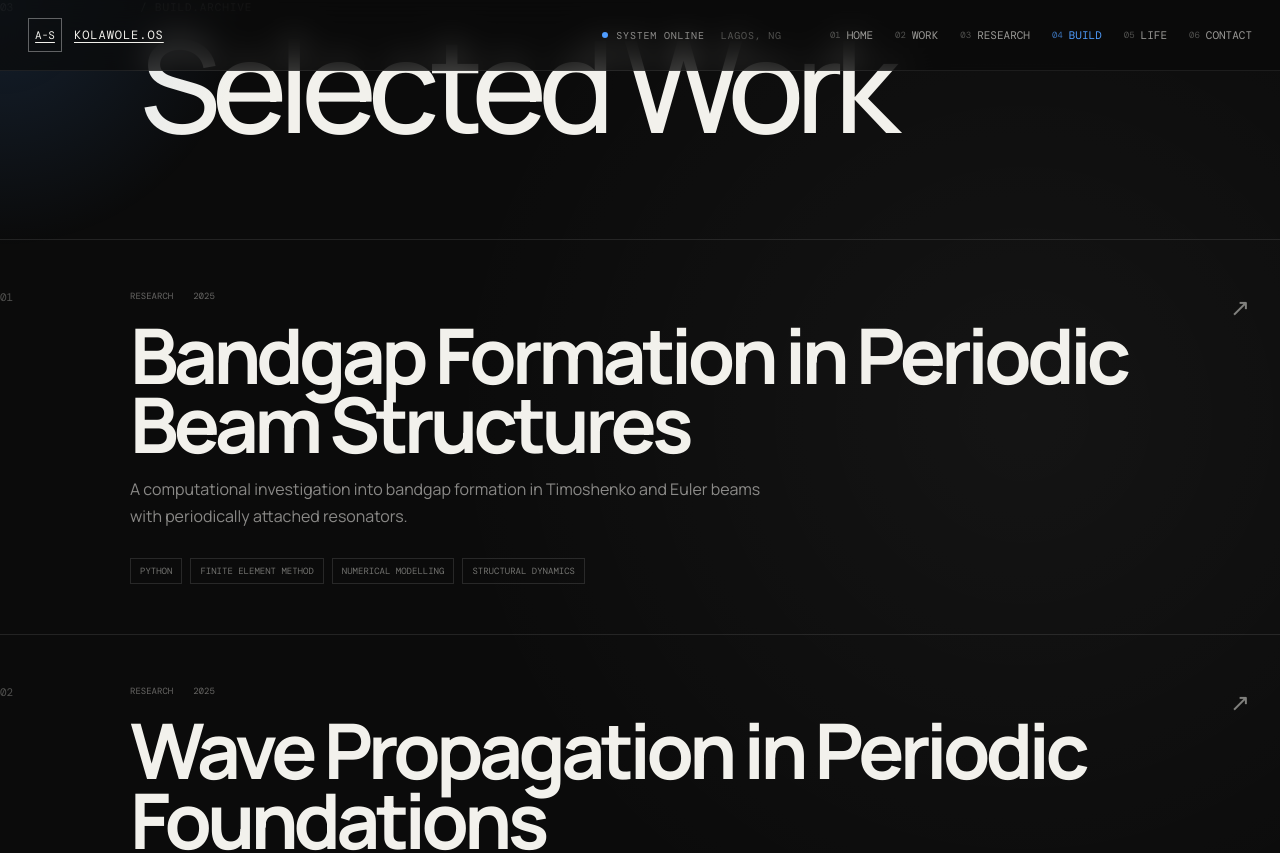
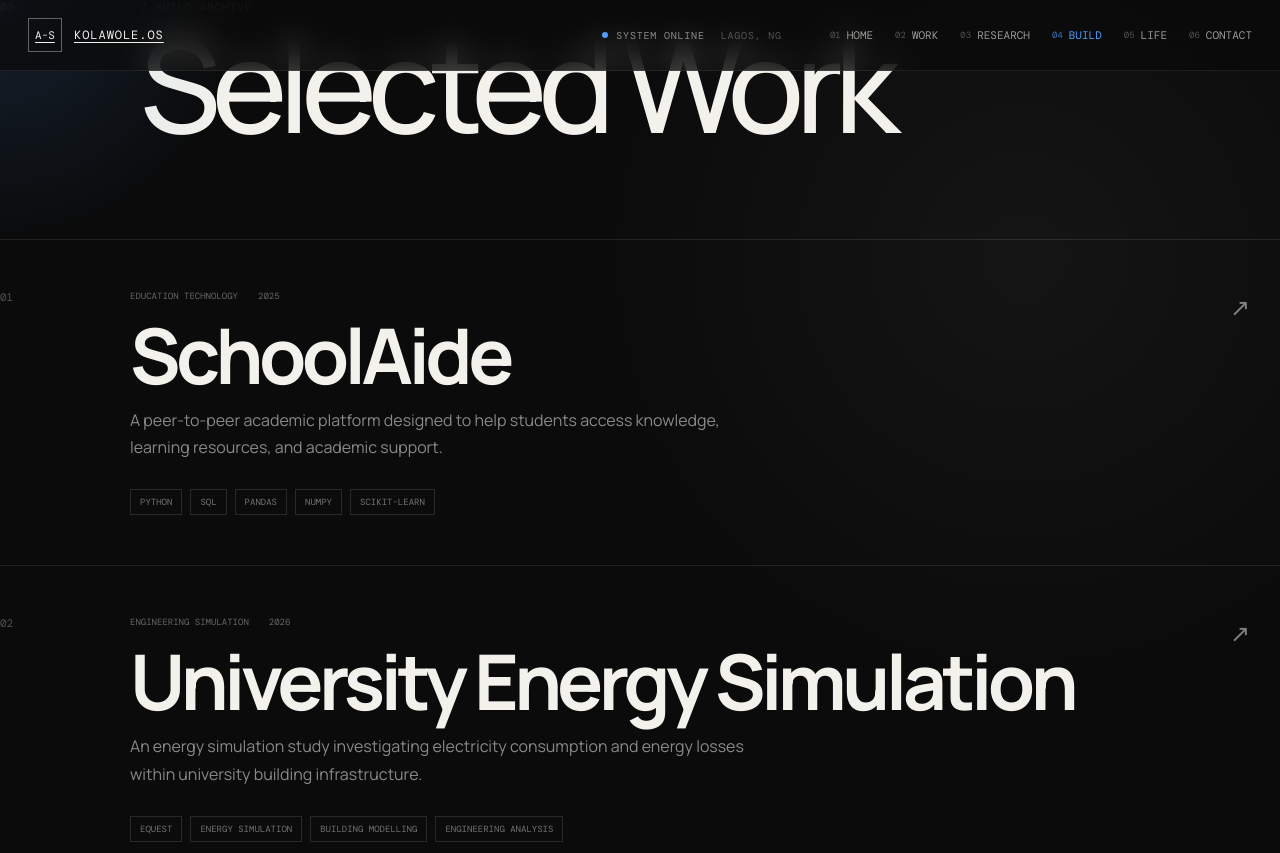
Before and after one commit to kolabdull/AS_portfolio, a React (Vite) app: page /build in a window 1280 px wide. Shown: the top 853 px of the page. Built offline with nearby package versions, Linux system fonts and the light colour scheme.

Commit message:
fix to projects

```diff
--- a/src/data/experience.js
+++ b/src/data/experience.js
@@ -1,64 +1,43 @@
 export const experiences = [
   {
     role: "AI & Automation Analyst",
-    company: "Sankore Global Investments",
+    company: "Sankore Investments",
     period: "2026 – Present",
     type: "Professional",
-    description:
-      "Building intelligent systems and automation workflows that improve operational efficiency across financial services.",
+    projectId: "intelligent-client-onboarding-automation", // must match your project's id in projects.js
+    description: "Building intelligent systems and automation workflows that improve operational efficiency across financial services.",
     achievements: [
       "Designed automation workflows for operational and client-facing processes.",
       "Integrated internal systems with external services through APIs and webhooks.",
       "Worked across data, automation, and financial operations to reduce repetitive manual processes.",
     ],
-    technologies: [
-      "Python",
-      "JavaScript",
-      "TypeScript",
-      "n8n",
-      "REST APIs",
-      "AWS",
-    ],
+    technologies: ["Python", "JavaScript", "TypeScript", "n8n", "REST APIs", "AWS"],
   },
-
   {
     role: "Founding Data Scientist & Co-Founder",
     company: "SchoolAide",
     period: "2025",
     type: "Entrepreneurship",
-    description:
-      "Built a data-driven education platform focused on improving how students discover and access academic resources.",
+    projectId: "schoolaide", // must match the SchoolAide id in projects.js
+    description: "Built a data-driven education platform focused on improving how students discover and access academic resources.",
     achievements: [
       "Developed recommendation systems to improve student engagement.",
       "Analysed learning and engagement data to identify patterns and optimisation opportunities.",
-      "Helped grow the platform to over 1,000 users within its first three months.",
+      "Helped grow the platform to over 2,000 users within its first three months.",
     ],
-    technologies: [
-      "Python",
-      "SQL",
-      "Pandas",
-      "NumPy",
-      "Scikit-learn",
-    ],
+    technologies: ["Python", "SQL", "Pandas", "NumPy", "Scikit-learn"],
   },
-
   {
-    role: "Software Development - Backend",
+    role: "Software Development Intern",
     company: "Softcom",
     period: "2023",
     type: "Software",
-    description:
-      "Worked on backend systems, data processing, and API development.",
+    description: "Worked on backend systems, data processing, and API development.",
     achievements: [
       "Developed data processing pipelines and RESTful APIs.",
       "Designed database structures for structured datasets.",
       "Developed and optimised server-side logic using TypeScript.",
     ],
-    technologies: [
-      "TypeScript",
-      "JavaScript",
-      "SQL",
-      "REST APIs",
-    ],
+    technologies: ["TypeScript", "JavaScript", "SQL", "REST APIs"],
   },
 ];
--- a/src/index.css
+++ b/src/index.css
@@ -2416,3 +2416,19 @@ a {
   opacity: 1;
   transform: translateY(0);
 }
+.experience-case-study {
+  display: inline-block;
+  margin-top: 24px;
+  padding-bottom: 3px;
+  border-bottom: 1px solid var(--accent);
+  color: var(--accent);
+  font-family: var(--font-mono);
+  font-size: 11px;
+  text-transform: uppercase;
+  letter-spacing: 0.06em;
+  text-decoration: none;
+  transition: opacity 180ms ease;
+}
+.experience-case-study:hover {
+  opacity: 0.75;
+}
--- a/src/pages/ResearchPage.jsx
+++ b/src/pages/ResearchPage.jsx
@@ -3,10 +3,7 @@ import TechStack from "../components/TechStack";
 
 function ResearchPage() {
   return (
-    <>
       <Research />
-      <TechStack />
-    </>
   );
 }
 
--- a/src/pages/Work.jsx
+++ b/src/pages/Work.jsx
@@ -1,11 +1,13 @@
 import Experience from "../sections/Experience";
 import Education from "../components/Education";
+import TechStack from "../components/TechStack";
 
 function Work() {
   return (
     <>
       <Experience />
       <Education />
+      <TechStack />
     </>
   );
 }
--- a/src/sections/Projects.jsx
+++ b/src/sections/Projects.jsx
@@ -2,6 +2,10 @@ import { Link } from "react-router-dom";
 import { projects } from "../data/projects";
 
 function Projects() {
+  const featuredProjects = projects.filter(
+    (project) => project.category !== "Research"
+  );
+
   return (
     <section id="projects" className="projects-section">
       <div className="section-header">
@@ -14,7 +18,7 @@ function Projects() {
       </div>
 
       <div className="projects-list">
-        {projects.map((project, index) => (
+        {featuredProjects.map((project, index) => (
           <Link
             to={`/project/${project.id}`}
             className="project-item reveal"
```
Also changed, not shown: src/components/Experience.jsx (+11 -0 lines).
